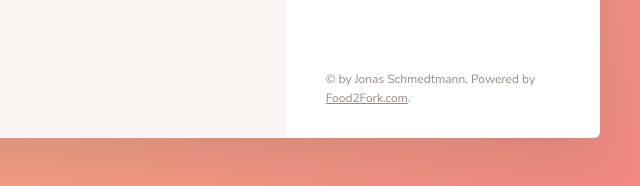
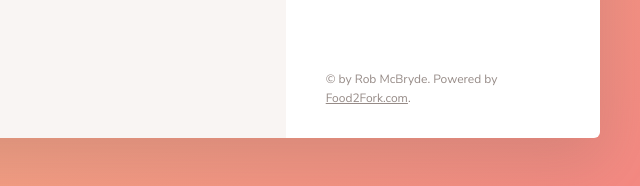
Before and after one commit to rob212/forkify, a website built with webpack: page src/index.html in a window 1280 px wide. Shown: the part 1013-1199 px from the top of the page, 640-1280 px from the left. Built offline with nearby package versions, Linux system fonts and the light colour scheme.

Commit message:
adding my name to the project

```diff
--- a/src/index.html
+++ b/src/index.html
@@ -429,7 +429,7 @@
             </ul>
 
             <div class="copyright">
-                &copy; by Jonas Schmedtmann. Powered by
+                &copy; by Rob McBryde. Powered by
                 <a href="http://food2fork.com" target="_blank" class="link">Food2Fork.com</a>.
             </div>
 
```
